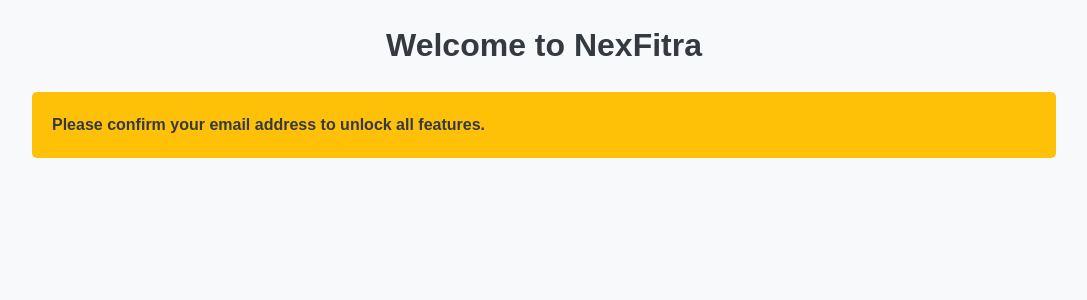
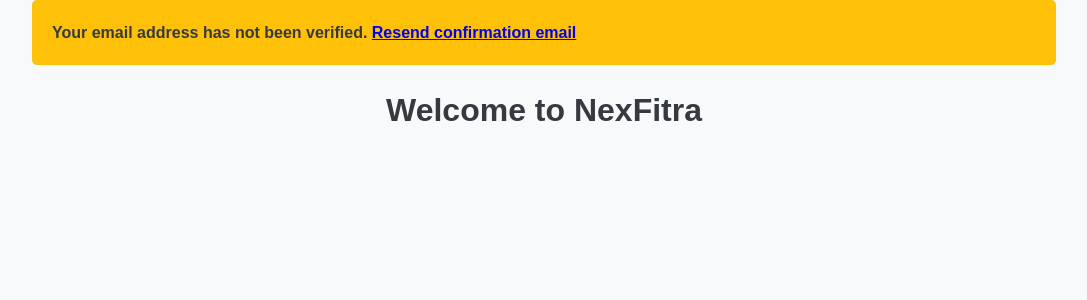
Before and after one commit to sdeery14/nexfitra, a Flask app: page /home in a window 1280 px wide. Shown: the part 51-351 px from the top of the page, without its empty margins (96-1183 px from the left). Run offline with Flask 3, Linux system fonts and the light colour scheme; the visitor is signed in with stand-in values (Sample User, id 1).

Commit message:
add resend email verification button

```diff
--- a/app/routes.py
+++ b/app/routes.py
@@ -82,6 +82,13 @@
 
     flash('Your email has been confirmed!', 'success')
     return redirect(url_for('login'))
+
+@app.route("/resend_confirmation")
+@login_required
+def resend_confirmation():
+    send_confirmation_email(current_user)
+    flash('A new confirmation email has been sent.', 'info')
+    return redirect(url_for('account'))
 
 @app.route("/login", methods=['GET', 'POST'])
 def login():
--- a/app/templates/base.html
+++ b/app/templates/base.html
@@ -20,7 +20,13 @@
         {% endif %}
 
     </nav>
+
     <div class="container">
+        {% if current_user.is_authenticated and not current_user.confirmed %}
+            <div class="alert alert-warning" role="alert">
+                Your email address has not been verified. <a href="{{ url_for('resend_confirmation') }}">Resend confirmation email</a>
+            </div>
+        {% endif %}
         {% with messages = get_flashed_messages(with_categories=true) %}
             {% if messages %}
                 {% for category, message in messages %}
--- a/app/templates/home.html
+++ b/app/templates/home.html
@@ -3,9 +3,4 @@
 {% block title %}NexFitra{% endblock %}
 {% block content %}
 <h1>Welcome to NexFitra</h1>
-{% if current_user.is_authenticated and not current_user.confirmed %}
-    <div class="alert alert-warning" role="alert">
-        Please confirm your email address to unlock all features.
-    </div>
-{% endif %}
 {% endblock %}
```
Also changed, not shown: 3 other files.
